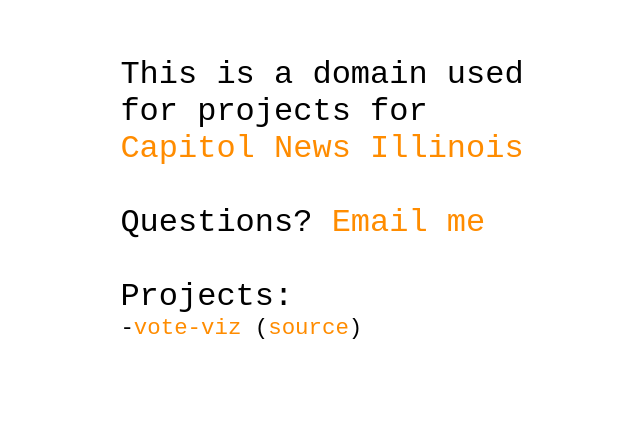
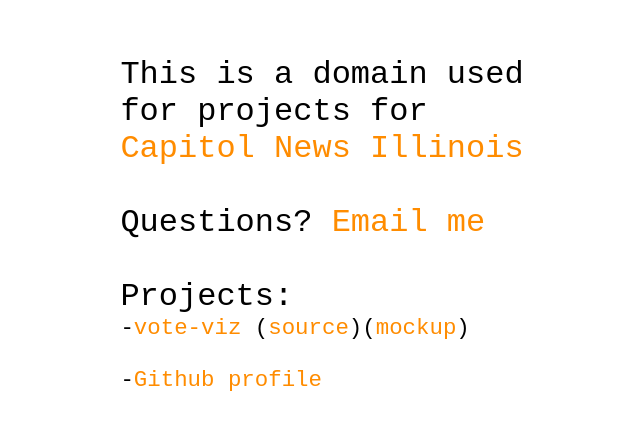
Before and after one commit to adams-cni/adams-cni.github.io, a plain HTML site: page index.html in a window 1280 px wide. Shown: the part 104-528 px from the top of the page, without its empty margins (302-942 px from the left). Drawn offline with Linux system fonts and the light colour scheme.

Commit message:
Update index.html

```diff
--- a/index.html
+++ b/index.html
@@ -10,7 +10,8 @@
             This is a domain used for projects for <a href="https://capitolnewsillinois.com/">Capitol News Illinois</a><br><br> Questions? <a href="mailto:aadams@capitolnewsillinois.com">Email me</a><br><br>Projects:
 
         <div style="font-size:.7em">
-            -<a href="https://adams-cni.github.io/vote-viz/">vote-viz</a> (<a href="https://github.com/adams-cni/vote-viz">source</a>)
+            -<a href="https://adams-cni.github.io/vote-viz/">vote-viz</a> (<a href="https://github.com/adams-cni/vote-viz">source</a>)(<a href="https://adams-cni.github.io/mockup/">mockup</a>)<br><br>
+            -<a href="https://github.com/adams-cni">Github profile</a>
         </div>
             </div>
 
```
